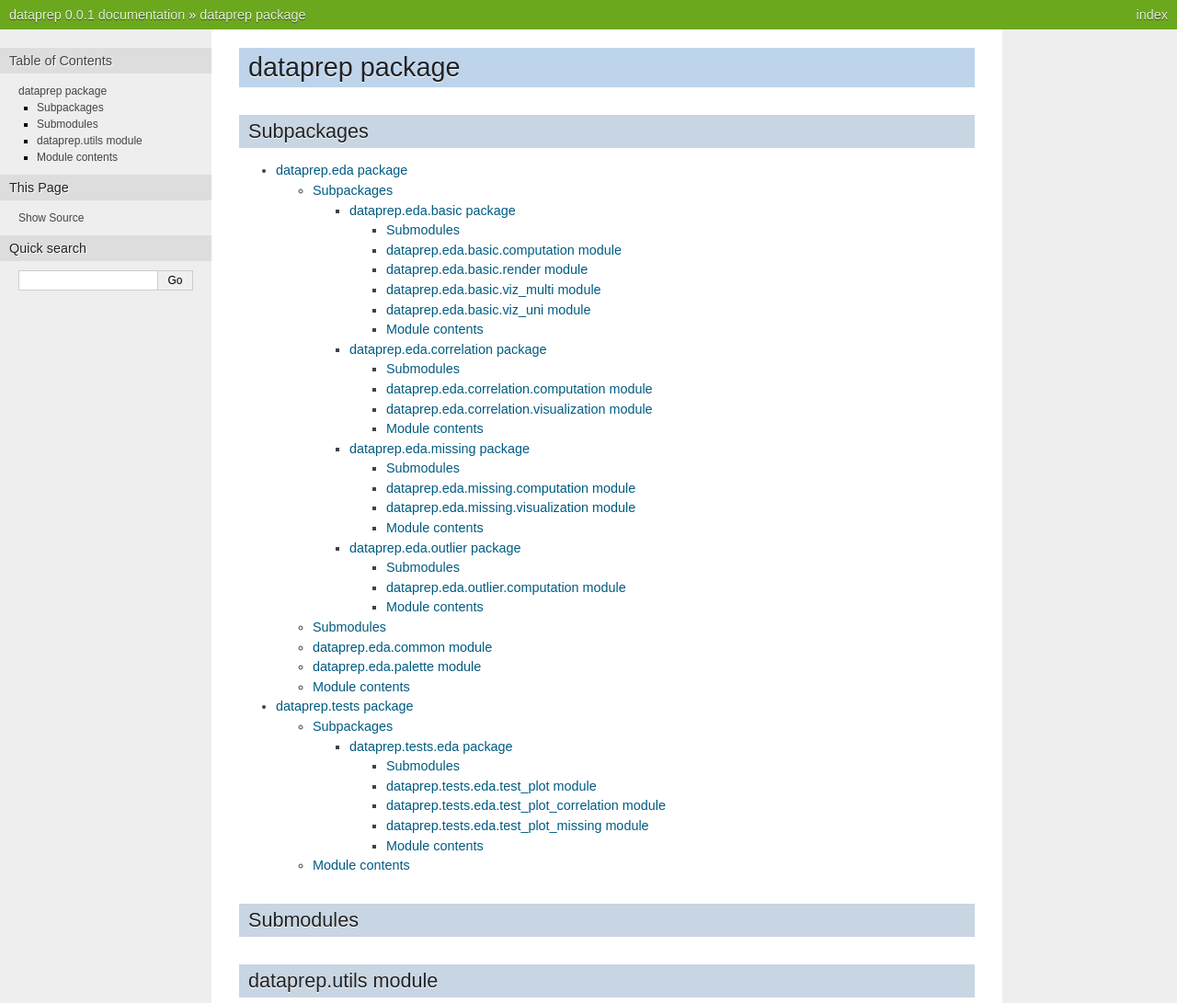
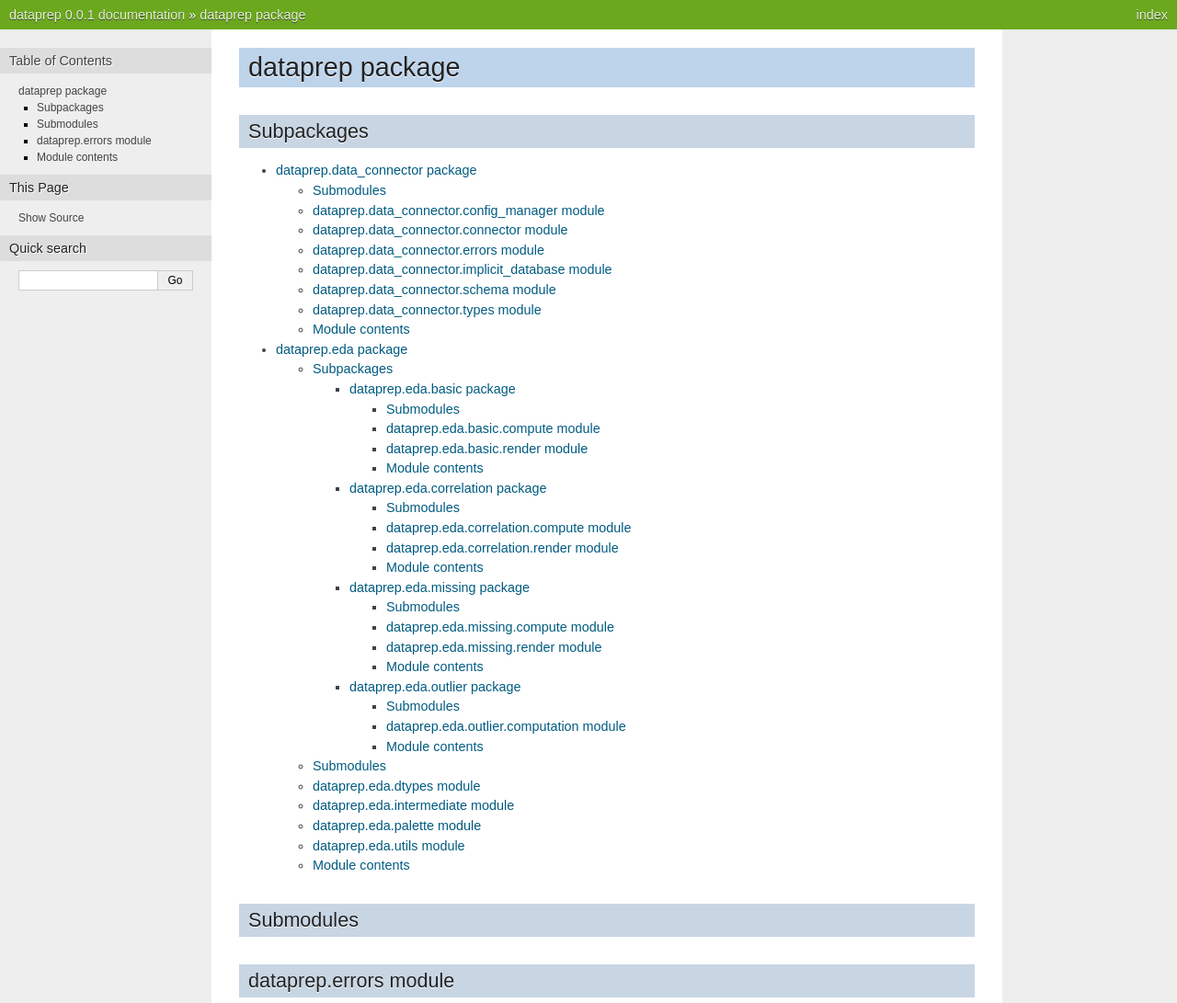
Before and after one commit to sfu-db/dataprep, a Sphinx documentation site: the page built from docs/source/dataprep.rst, in a window 1280 px wide and 1400 px high, cut to the strip 0-1091 px from the top of the window. Shown: the whole strip at 92% size. Built offline with Sphinx 7.4.7, drawn with Linux system fonts in a browser that asks for light colours.

Commit message:
fix(docs): fix warnings

```diff
--- /dev/null
+++ b/docs/source/dataprep.data_connector.rst
@@ -0,0 +1,62 @@
+dataprep.data\_connector package
+================================
+
+Submodules
+----------
+
+dataprep.data\_connector.config\_manager module
+-----------------------------------------------
+
+.. automodule:: dataprep.data_connector.config_manager
+   :members:
+   :undoc-members:
+   :show-inheritance:
+
+dataprep.data\_connector.connector module
+-----------------------------------------
+
+.. automodule:: dataprep.data_connector.connector
+   :members:
+   :undoc-members:
+   :show-inheritance:
+
+dataprep.data\_connector.errors module
+--------------------------------------
+
+.. automodule:: dataprep.data_connector.errors
+   :members:
+   :undoc-members:
+   :show-inheritance:
+
+dataprep.data\_connector.implicit\_database module
+--------------------------------------------------
+
+.. automodule:: dataprep.data_connector.implicit_database
+   :members:
+   :undoc-members:
+   :show-inheritance:
+
+dataprep.data\_connector.schema module
+--------------------------------------
+
+.. automodule:: dataprep.data_connector.schema
+   :members:
+   :undoc-members:
+   :show-inheritance:
+
+dataprep.data\_connector.types module
+-------------------------------------
+
+.. automodule:: dataprep.data_connector.types
+   :members:
+   :undoc-members:
+   :show-inheritance:
+
+
+Module contents
+---------------
+
+.. automodule:: dataprep.data_connector
+   :members:
+   :undoc-members:
+   :show-inheritance:
--- a/docs/source/dataprep.eda.basic.rst
+++ b/docs/source/dataprep.eda.basic.rst
@@ -4,10 +4,10 @@ dataprep.eda.basic package
 Submodules
 ----------
 
-dataprep.eda.basic.computation module
--------------------------------------
+dataprep.eda.basic.compute module
+---------------------------------
 
-.. automodule:: dataprep.eda.basic.computation
+.. automodule:: dataprep.eda.basic.compute
    :members:
    :undoc-members:
    :show-inheritance:
@@ -20,22 +20,6 @@ dataprep.eda.basic.render module
    :undoc-members:
    :show-inheritance:
 
-dataprep.eda.basic.viz\_multi module
-------------------------------------
-
-.. automodule:: dataprep.eda.basic.viz_multi
-   :members:
-   :undoc-members:
-   :show-inheritance:
-
-dataprep.eda.basic.viz\_uni module
-----------------------------------
-
-.. automodule:: dataprep.eda.basic.viz_uni
-   :members:
-   :undoc-members:
-   :show-inheritance:
-
 
 Module contents
 ---------------
--- a/docs/source/dataprep.eda.correlation.rst
+++ b/docs/source/dataprep.eda.correlation.rst
@@ -4,18 +4,18 @@ dataprep.eda.correlation package
 Submodules
 ----------
 
-dataprep.eda.correlation.computation module
--------------------------------------------
+dataprep.eda.correlation.compute module
+---------------------------------------
 
-.. automodule:: dataprep.eda.correlation.computation
+.. automodule:: dataprep.eda.correlation.compute
    :members:
    :undoc-members:
    :show-inheritance:
 
-dataprep.eda.correlation.visualization module
----------------------------------------------
+dataprep.eda.correlation.render module
+--------------------------------------
 
-.. automodule:: dataprep.eda.correlation.visualization
+.. automodule:: dataprep.eda.correlation.render
    :members:
    :undoc-members:
    :show-inheritance:
--- a/docs/source/dataprep.eda.missing.rst
+++ b/docs/source/dataprep.eda.missing.rst
@@ -4,18 +4,18 @@ dataprep.eda.missing package
 Submodules
 ----------
 
-dataprep.eda.missing.computation module
----------------------------------------
+dataprep.eda.missing.compute module
+-----------------------------------
 
-.. automodule:: dataprep.eda.missing.computation
+.. automodule:: dataprep.eda.missing.compute
    :members:
    :undoc-members:
    :show-inheritance:
 
-dataprep.eda.missing.visualization module
------------------------------------------
+dataprep.eda.missing.render module
+----------------------------------
 
-.. automodule:: dataprep.eda.missing.visualization
+.. automodule:: dataprep.eda.missing.render
    :members:
    :undoc-members:
    :show-inheritance:
--- a/docs/source/dataprep.eda.rst
+++ b/docs/source/dataprep.eda.rst
@@ -14,10 +14,18 @@ Subpackages
 Submodules
 ----------
 
-dataprep.eda.common module
+dataprep.eda.dtypes module
 --------------------------
 
-.. automodule:: dataprep.eda.common
+.. automodule:: dataprep.eda.dtypes
+   :members:
+   :undoc-members:
+   :show-inheritance:
+
+dataprep.eda.intermediate module
+--------------------------------
+
+.. automodule:: dataprep.eda.intermediate
    :members:
    :undoc-members:
    :show-inheritance:
@@ -30,6 +38,14 @@ dataprep.eda.palette module
    :undoc-members:
    :show-inheritance:
 
+dataprep.eda.utils module
+-------------------------
+
+.. automodule:: dataprep.eda.utils
+   :members:
+   :undoc-members:
+   :show-inheritance:
+
 
 Module contents
 ---------------
--- a/docs/source/dataprep.rst
+++ b/docs/source/dataprep.rst
@@ -6,16 +6,16 @@ Subpackages
 
 .. toctree::
 
+   dataprep.data_connector
    dataprep.eda
-   dataprep.tests
 
 Submodules
 ----------
 
-dataprep.utils module
----------------------
+dataprep.errors module
+----------------------
 
-.. automodule:: dataprep.utils
+.. automodule:: dataprep.errors
    :members:
    :undoc-members:
    :show-inheritance:
--- a/docs/source/dataprep.tests.eda.rst
+++ /dev/null
@@ -1,38 +0,0 @@
-dataprep.tests.eda package
-==========================
-
-Submodules
-----------
-
-dataprep.tests.eda.test\_plot module
-------------------------------------
-
-.. automodule:: dataprep.tests.eda.test_plot
-   :members:
-   :undoc-members:
-   :show-inheritance:
-
-dataprep.tests.eda.test\_plot\_correlation module
--------------------------------------------------
-
-.. automodule:: dataprep.tests.eda.test_plot_correlation
-   :members:
-   :undoc-members:
-   :show-inheritance:
-
-dataprep.tests.eda.test\_plot\_missing module
----------------------------------------------
-
-.. automodule:: dataprep.tests.eda.test_plot_missing
-   :members:
-   :undoc-members:
-   :show-inheritance:
-
-
-Module contents
----------------
-
-.. automodule:: dataprep.tests.eda
-   :members:
-   :undoc-members:
-   :show-inheritance:
--- a/docs/source/dataprep.tests.rst
+++ /dev/null
@@ -1,17 +0,0 @@
-dataprep.tests package
-======================
-
-Subpackages
------------
-
-.. toctree::
-
-   dataprep.tests.eda
-
-Module contents
----------------
-
-.. automodule:: dataprep.tests
-   :members:
-   :undoc-members:
-   :show-inheritance:
```
Also changed, not shown: docs/source/modules.rst (deleted, +0 -7 lines).
